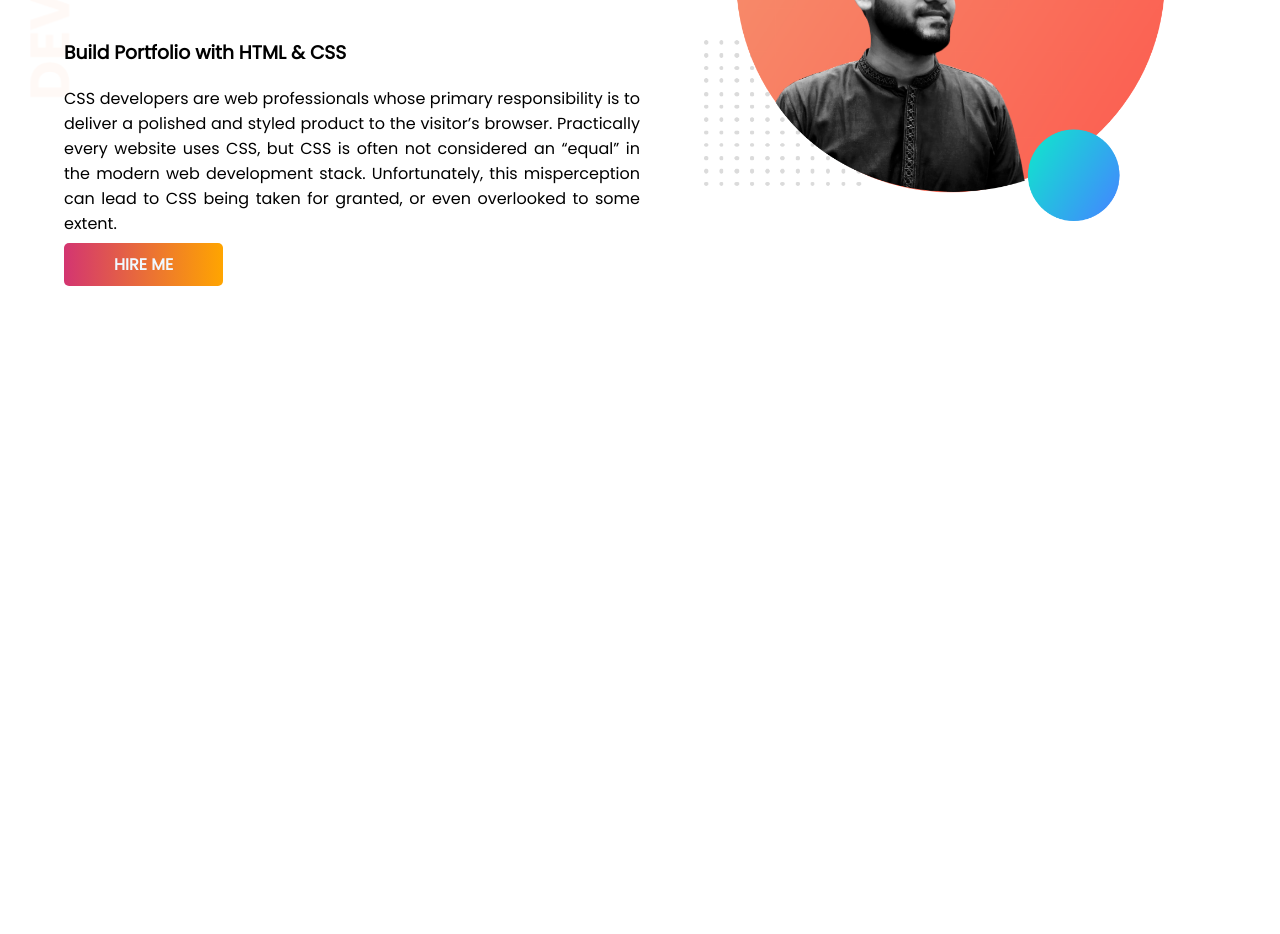
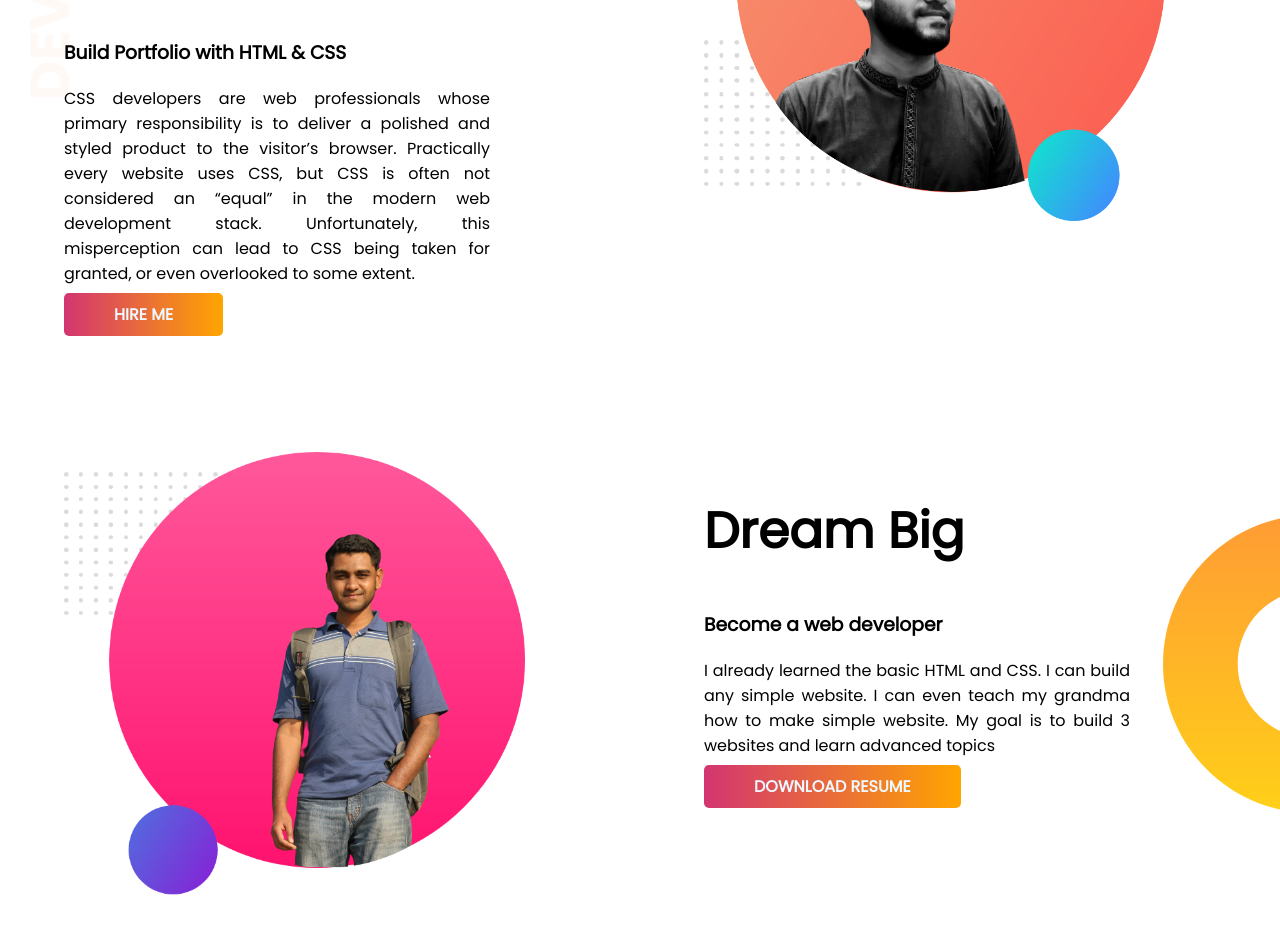
Before and after one commit to Khairul-Basar/my-basic-portfolio, a plain HTML site: page index.html in a window 1280 px wide. Shown: the part 262-1196 px from the top of the page. Before the commit the page ends 800 px from the top, so only its background shows below. Drawn offline with Linux system fonts and the light colour scheme.

Commit message:
porfolio big dream done

```diff
--- a/index.html
+++ b/index.html
@@ -13,7 +13,7 @@
 </head>
 
 <body>
-  <section class="top-banner">
+  <section class="head-section">
     <div class="half-width">
       <h1>Welcome to</h1>
       <h1><span class="name-color">Khairul Basar</span> Portfolio!</h1>
@@ -26,13 +26,29 @@
         overlooked
         to some extent.
       </p>
-      <a class="hire-link" href="https://www.linkedin.com/in/khairul-basar-b10831190/">HIRE ME</a>
+      <a class="hire-link" target="_blank" href="https://www.linkedin.com/in/khairul-basar-b10831190/">HIRE ME</a>
     </div>
     <div class="half-width">
       <img src="img/rm-bg-3.png" alt="portfolio-profile">
     </div>
   </section>
 
+  <section class="dream-big">
+    <div class="half-width">
+      <img src="img/rm-bg-2.png" alt="portfolio-middle">
+    </div>
+    <div class="half-width">
+      <h1>Dream Big</h1>
+      <h3>Become a web developer</h3>
+
+      <p>
+        I already learned the basic HTML and CSS. I can build any simple website. I can even teach my grandma how to
+        make simple website. My goal is to build 3 websites and learn advanced topics
+      </p>
+      <a class="hire-link" target="_blank" href="">DOWNLOAD RESUME</a>
+    </div>
+  </section>
+
 </body>
 
 </html>
--- a/style.css
+++ b/style.css
@@ -13,6 +13,7 @@ h1{
 
 section{
   display: flex;
+  margin-bottom: 100px;
 }
 
 .half-width{
@@ -22,6 +23,7 @@ section{
 
 .half-width p{
   text-align: justify;
+  padding: 0 150px 0 0;
 }
 
 .half-width img{
@@ -37,7 +39,13 @@ section{
   border-radius: 5px;
 }
 
-.top-banner{
+.head-section{
   background-image: url(img/top-banner.png);
   background-repeat: no-repeat;
 }
+
+.dream-big{
+  background-image: url(img/dream-bg.png);
+  background-repeat: no-repeat;
+  background-position: right;
+}
```
